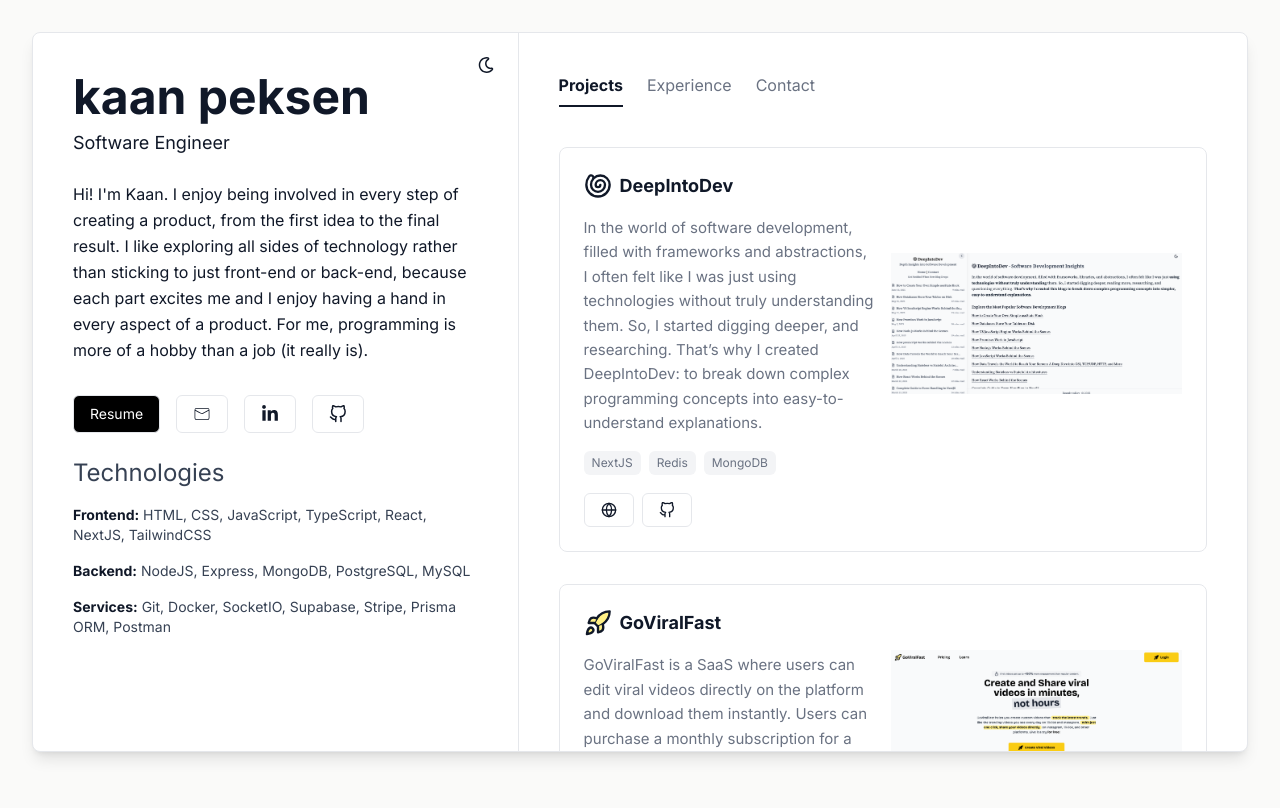
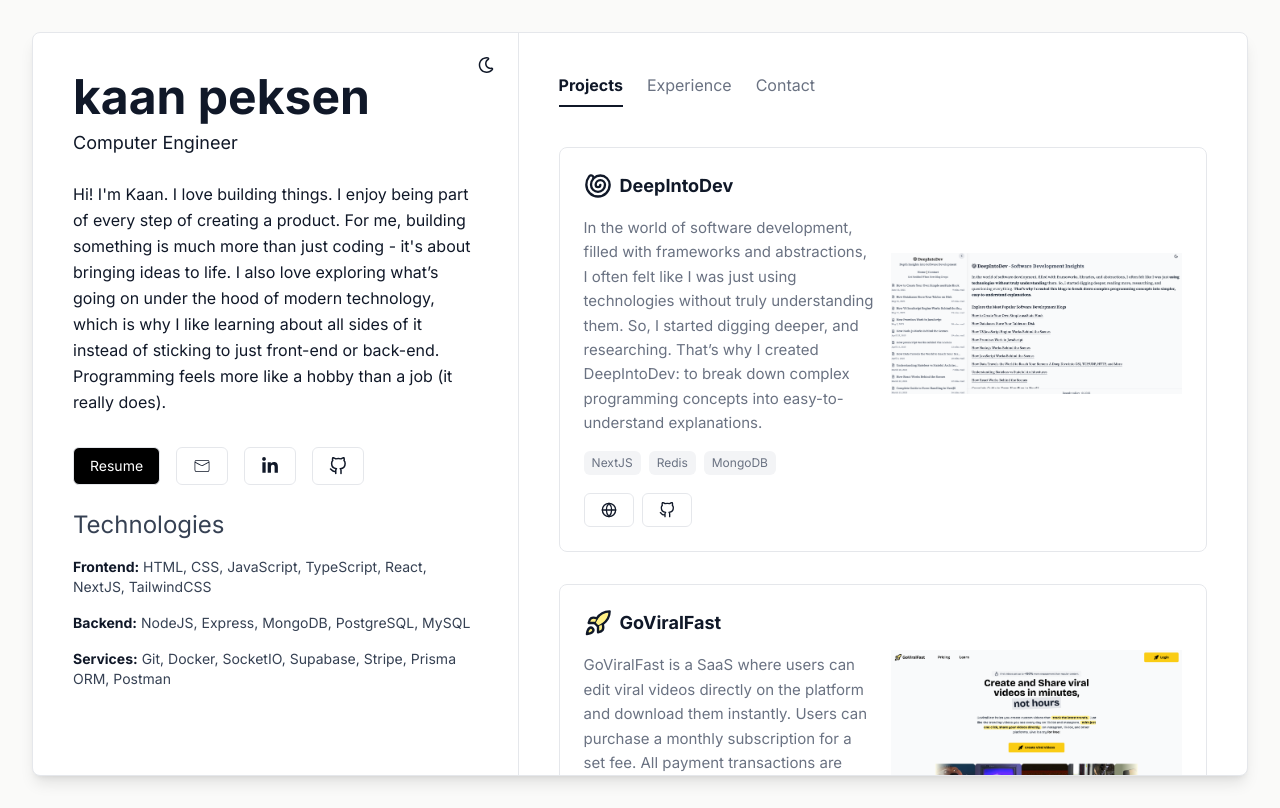
Before and after one commit to kaanmetep/portfolio, a Next.js app: page / in a window 1280 px wide. Built offline with nearby package versions, Linux system fonts and the light colour scheme.

Commit message:
minor changes

```diff
--- a/app/page.tsx
+++ b/app/page.tsx
@@ -3,7 +3,7 @@ import ContentSection from "@/components/ContentSection";
 
 export default function Home() {
   return (
-    <div className="m-8 flex flex-col lg:flex-row border border-gray-200 dark:border-gray-700 rounded-lg shadow-lg bg-white lg:h-[90vh] dark:bg-black dark:text-white">
+    <div className="m-8 flex flex-col lg:flex-row border border-gray-200 dark:border-gray-700 rounded-lg shadow-lg bg-white lg:h-[93vh] dark:bg-black dark:text-white">
       <AboutSection />
       <ContentSection />
     </div>
--- a/components/AboutSection.jsx
+++ b/components/AboutSection.jsx
@@ -46,10 +46,10 @@ const AboutSection = () => {
         kaan peksen
       </h1>
       <h2 className="lg:mt-2 mt-1 text-sm md:text-base lg:text-lg ">
-        Software Engineer
+        Computer Engineer
       </h2>
       <p className="lg:mt-6 mt-4 leading-relaxed text-sm md:text-[15px] lg:text-base 2xl:text-[17px]">
-      Hi! I'm Kaan. I enjoy being involved in every step of creating a product, from the first idea to the final result. I like exploring all sides of technology rather than sticking to just front-end or back-end, because each part excites me and I enjoy having a hand in every aspect of a product. For me, programming is more of a hobby than a job (it really is).
+      Hi! I'm Kaan. I love building things. I enjoy being part of every step of creating a product. For me, building something is much more than just coding - it's about bringing ideas to life. I also love exploring what’s going on under the hood of modern technology, which is why I like learning about all sides of it instead of sticking to just front-end or back-end. Programming feels more like a hobby than a job (it really does).
       </p>
       <div className="flex gap-4 lg:mt-8 mt-6">
         <Button
```
Also changed, not shown: 1 other file (tests, documents, lock files or other folders).
